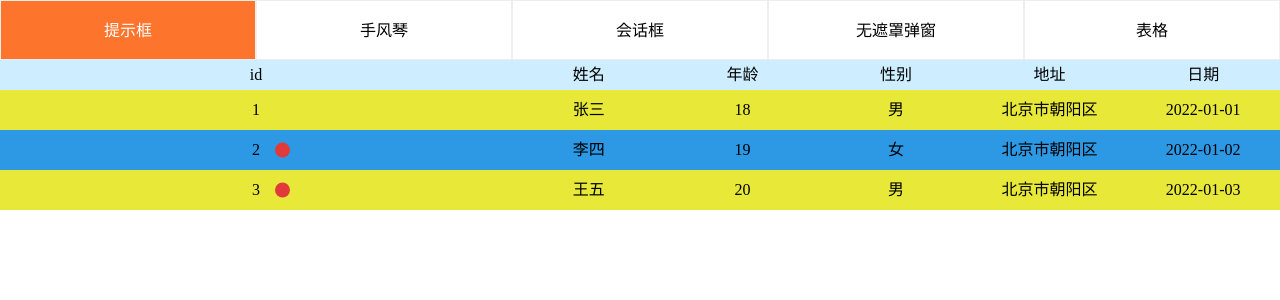
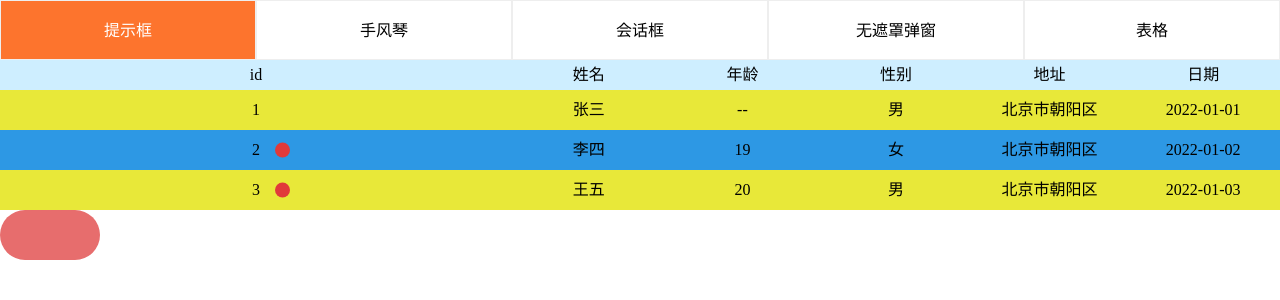
Before and after one commit to ice-wu5/custom-component, a Vue app: page /table in a window 1280 px wide. Shown: the top 300 px of the page. Built offline with nearby package versions, Linux system fonts and the light colour scheme.

Commit message:
change data

```diff
--- a/src/views/Table/Table.vue
+++ b/src/views/Table/Table.vue
@@ -3,6 +3,9 @@
     <TableBox  :titleList="titleList">
       <TableItem :tableData="tableData" @seeDetail="seeDetail"></TableItem>
     </TableBox>
+    <div @click="changeData" class="button">
+
+    </div>
   </div>
 </template>
 
@@ -22,9 +25,8 @@ export default {
           id: 1,
           level: 1,
           name: '张三',
-          age: 18,
+          age: '',
           sex: '男',
-          isExpand: false,
           address: '北京市朝阳区',
           date: '2022-01-01'
         },
@@ -33,7 +35,6 @@ export default {
           level: 1,
           name: '李四',
           age: 19,
-          isExpand: false,
           sex: '女',
           address: '北京市朝阳区',
           date: '2022-01-02',
@@ -138,6 +139,217 @@ export default {
   methods: {
     seeDetail (e) {
       console.log('父组件接收table传的数据', e)
+    },
+    changeData () {
+      console.log('click了')
+      this.tableData = [
+        {
+          id: 1,
+          level: 1,
+          name: 'a张三',
+          age: 18,
+          sex: '男',
+          isExpand: false,
+          address: '北京市朝阳区',
+          date: '2022-01-01'
+        },
+        {
+          id: 2,
+          level: 1,
+          name: 'a李四',
+          age: 19,
+          isExpand: false,
+          sex: '女',
+          address: '北京市朝阳区',
+          date: '2022-01-02',
+          children: [
+            {
+              id: 21,
+              level: 2,
+              name: 'a李四1',
+              age: 19,
+              isExpand: false,
+              sex: '女',
+              address: '北京市朝阳区',
+              date: '2022-01-02',
+              children: [
+                {
+                  id: 211,
+                  level: 3,
+                  name: 'a李四11',
+                  age: 19,
+                  isExpand: false,
+                  sex: '女',
+                  address: '北京市朝阳区',
+                  date: '2022-01-02',
+                  children: []
+                }
+              ]
+            },
+            {
+              id: 22,
+              level: 2,
+              name: 'a李四21',
+              age: 19,
+              isExpand: false,
+              sex: '女',
+              address: '北京市朝阳区',
+              date: '2022-01-02',
+              children: [
+                {
+                  id: 311,
+                  level: 3,
+                  name: 'a李四31',
+                  age: 19,
+                  isExpand: false,
+                  sex: '女',
+                  address: '北京市朝阳区',
+                  date: '2022-01-02',
+                  children: []
+                }
+              ]
+            }
+          ]
+        },
+        {
+          level: 1,
+          id: 3,
+          name: 'a王五',
+          age: 20,
+          isExpand: false,
+          sex: '男',
+          address: '北京市朝阳区',
+          date: '2022-01-03',
+          children: [
+            {
+              level: 2,
+              id: 31,
+              name: 'a王五1',
+              age: 20,
+              isExpand: false,
+              sex: '男',
+              address: '北京市朝阳区',
+              date: '2022-01-03',
+              children: [
+                {
+                  level: 3,
+                  id: 311,
+                  name: 'a王五11',
+                  age: 20,
+                  isExpand: false,
+                  sex: '男',
+                  address: '北京市朝阳区',
+                  date: '2022-01-03',
+                  children: []
+                },
+                {
+                  level: 3,
+                  id: 312,
+                  name: 'a王五12',
+                  age: 20,
+                  isExpand: false,
+                  sex: '男',
+                  address: '北京市朝阳区',
+                  date: '2022-01-03',
+                  children: []
+                }
+              ]
+            }
+          ]
+        },
+        {
+          level: 1,
+          id: 4,
+          name: 'a王五',
+          age: 20,
+          isExpand: false,
+          sex: '男',
+          address: '北京市朝阳区',
+          date: '2022-01-03',
+          children: [
+            {
+              level: 2,
+              id: 41,
+              name: 'a王五1',
+              age: 20,
+              isExpand: false,
+              sex: '男',
+              address: '北京市朝阳区',
+              date: '2022-01-03',
+              children: [
+                {
+                  level: 3,
+                  id: 411,
+                  name: 'a王五11',
+                  age: 20,
+                  isExpand: false,
+                  sex: '男',
+                  address: '北京市朝阳区',
+                  date: '2022-01-03',
+                  children: []
+                },
+                {
+                  level: 3,
+                  id: 412,
+                  name: 'a王五12',
+                  age: 20,
+                  isExpand: false,
+                  sex: '男',
+                  address: '北京市朝阳区',
+                  date: '2022-01-03',
+                  children: []
+                }
+              ]
+            }
+          ]
+        },
+        {
+          level: 1,
+          id: 5,
+          name: 'a王五',
+          age: 20,
+          isExpand: false,
+          sex: '男',
+          address: '北京市朝阳区',
+          date: '2022-01-03',
+          children: [
+            {
+              level: 2,
+              id: 51,
+              name: 'a王五1',
+              age: 20,
+              isExpand: false,
+              sex: '男',
+              address: '北京市朝阳区',
+              date: '2022-01-03',
+              children: [
+                {
+                  level: 3,
+                  id: 511,
+                  name: 'a王五11',
+                  age: 20,
+                  isExpand: false,
+                  sex: '男',
+                  address: '北京市朝阳区',
+                  date: '2022-01-03',
+                  children: []
+                },
+                {
+                  level: 3,
+                  id: 512,
+                  name: 'a王五12',
+                  age: 20,
+                  isExpand: false,
+                  sex: '男',
+                  address: '北京市朝阳区',
+                  date: '2022-01-03',
+                  children: []
+                }
+              ]
+            }
+          ]
+        }
+      ]
     }
   }
 
@@ -145,5 +357,11 @@ export default {
 </script>
 
 <style lang="less" scoped>
-
+.button{
+  width: 100px;
+  height: 50px;
+  border-radius:25px ;
+  background-color: #e76d6d;
+  cursor: pointer;
+}
 </style>>
--- a/src/views/Table/TableItem.vue
+++ b/src/views/Table/TableItem.vue
@@ -5,15 +5,15 @@
         <div class="id width40 rcc" :style=" {'padding-left':getPaddingLeft(item.level)}">
           <div class="title position-relative">
             <div class="title-detail display-inline-block position-relative">{{item.id}}
-              <span v-if="item.children && item.children.length" class="expand" @click="item.isExpand=!item.isExpand"></span>
+              <span v-if="item.children && item.children.length" class="expand" @click="toggle(item)"></span>
             </div>
           </div>
         </div>
         <div class="name width12 cursor-pointer rcc" @click="seeDetail(item)">{{item.name}}</div>
-        <div class="age width12 rcc">{{item.age}}</div>
-        <div class="sex width12 rcc">{{item.sex}}</div>
-        <div class="address width12 rcc">{{item.address}}</div>
-        <div class="date width12 rcc">{{item.date}}</div>
+        <div class="age width12 rcc">{{item.age||'--'}}</div>
+        <div class="sex width12 rcc">{{item.sex ||'--'}}</div>
+        <div class="address width12 rcc">{{item.address ||'--'}}</div>
+        <div class="date width12 rcc">{{item.date ||'--'}}</div>
       </div>
       <div v-if="item.isExpand===true" class="level-2">
         <TableItem :tableData="item.children" @seeDetail="seeDetail"></TableItem>
@@ -27,12 +27,13 @@ import { addIsExpand } from '@/utils/common.js'
 import TableItem from '@/views/Table/TableItem.vue'
 export default {
   name: 'TableItem',
-  comments: {
+  components: {
     TableItem
   },
   props: {
     tableData: {
-      type: Array
+      type: Array,
+      default: () => []
     }
   },
   data () {
@@ -40,58 +41,66 @@ export default {
       hasIsExpandTableData: []
     }
   },
-  // watch: {
-  //   tableData: {
-  //     handler (newVal) {
-  //       this.setNewData(newVal)
-  //     },
-  //     deep: true,
-  //     immediate: true
+  watch: {
+    tableData: {
+      handler (newVal) {
+        this.setNewData(newVal)
+      },
+      deep: true,
+      immediate: true
+    }
+  },
+  /**
+   * todo:改变父组件的数据，表格重新渲染
+  */
+  // mounted () {
+  //   const res = addIsExpand(JSON.parse(JSON.stringify(this.tableData)))
+  //   // debugger
+  //   console.log(res)
+  //   this.hasIsExpandTableData = res
+  //   // this.setNewData(this.copiedData)
+  //   // console.log(this.hasIsExpandTableData)
+  // },
+  // computed: {
+  //   copiedData () {
+  //     return addIsExpand(JSON.parse(JSON.stringify(this.tableData)))
   //   }
   // },
-  mounted () {
-    const res = addIsExpand(JSON.parse(JSON.stringify(this.tableData)))
-    // debugger
-    console.log(res)
-    this.hasIsExpandTableData = res
-    // this.setNewData(this.copiedData)
-    // console.log(this.hasIsExpandTableData)
-  },
-  computed: {
-    copiedData () {
-      return JSON.parse(JSON.stringify(this.tableData))
-    }
-  },
   methods: {
+    toggle (item) {
+      item.isExpand = !item.isExpand
+      console.log(item.isExpand)
+    },
     seeDetail (item) {
+      // console.log('see')
       this.$emit('seeDetail', item)
     },
     getPaddingLeft (level) {
       return (level - 1) * 55 + 'px'
     },
-    addIsEdit (arr) {
-      return arr.map(item => {
-        // 创建一个新对象，保持原对象的属性不变
-        const newItem = { ...item, isExpand: false }
-        // 如果当前数组元素有 children 属性且是数组，则递归处理 children 数组元素
-        if (item.children && Array.isArray(item.children) && item.children.length) {
-          newItem.children = this.addIsEdit(item.children)
-        }
-        return newItem
-      })
-    },
-    addIsExpandToTableData (tableData) {
-      return tableData.map(item => {
-        const newItem = {
-          ...item,
-          isExpand: false
-        }
-        if (item.children && item.children.length) {
-          newItem.children = this.addIsExpandToTableData(item.children)
-        }
-        return newItem
-      })
-    },
+    // addIsEdit (arr) {
+    //   return arr.map(item => {
+    //     // 创建一个新对象，保持原对象的属性不变
+    //     const newItem = { ...item, isExpand: false }
+    //     // 如果当前数组元素有 children 属性且是数组，则递归处理 children 数组元素
+    //     if (item.children && Array.isArray(item.children) && item.children.length) {
+    //       newItem.children = this.addIsEdit(item.children)
+    //     }
+    //     return newItem
+    //   })
+    // },
+    // addIsExpandToTableData (tableData) {
+    //   return tableData.map(item => {
+    //     const newItem = {
+    //       ...item,
+    //       isExpand: false
+    //     }
+    //     if (item.children && item.children.length) {
+    //       newItem.children = this.addIsExpandToTableData(item.children)
+    //     }
+    //     return newItem
+    //   })
+    // },
     setNewData (tableData) {
       this.hasIsExpandTableData = addIsExpand(tableData)
     }
```
